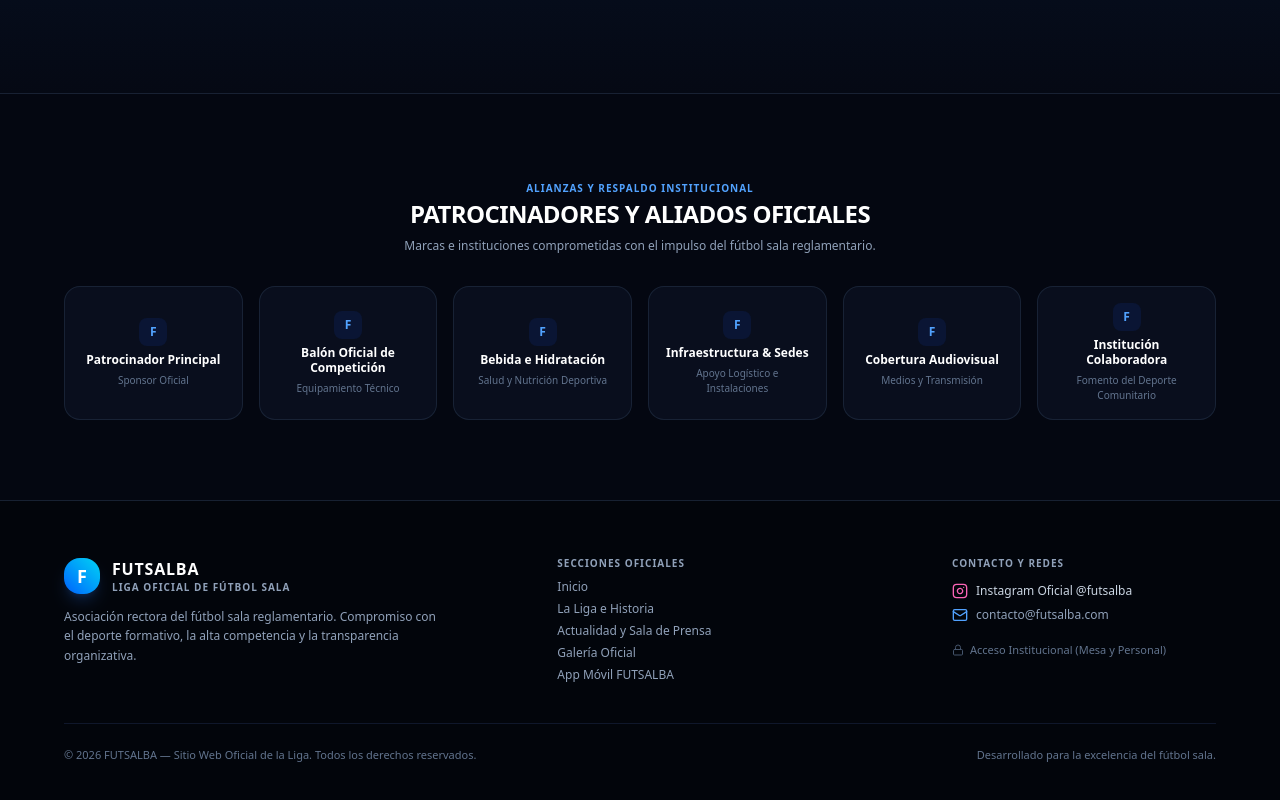
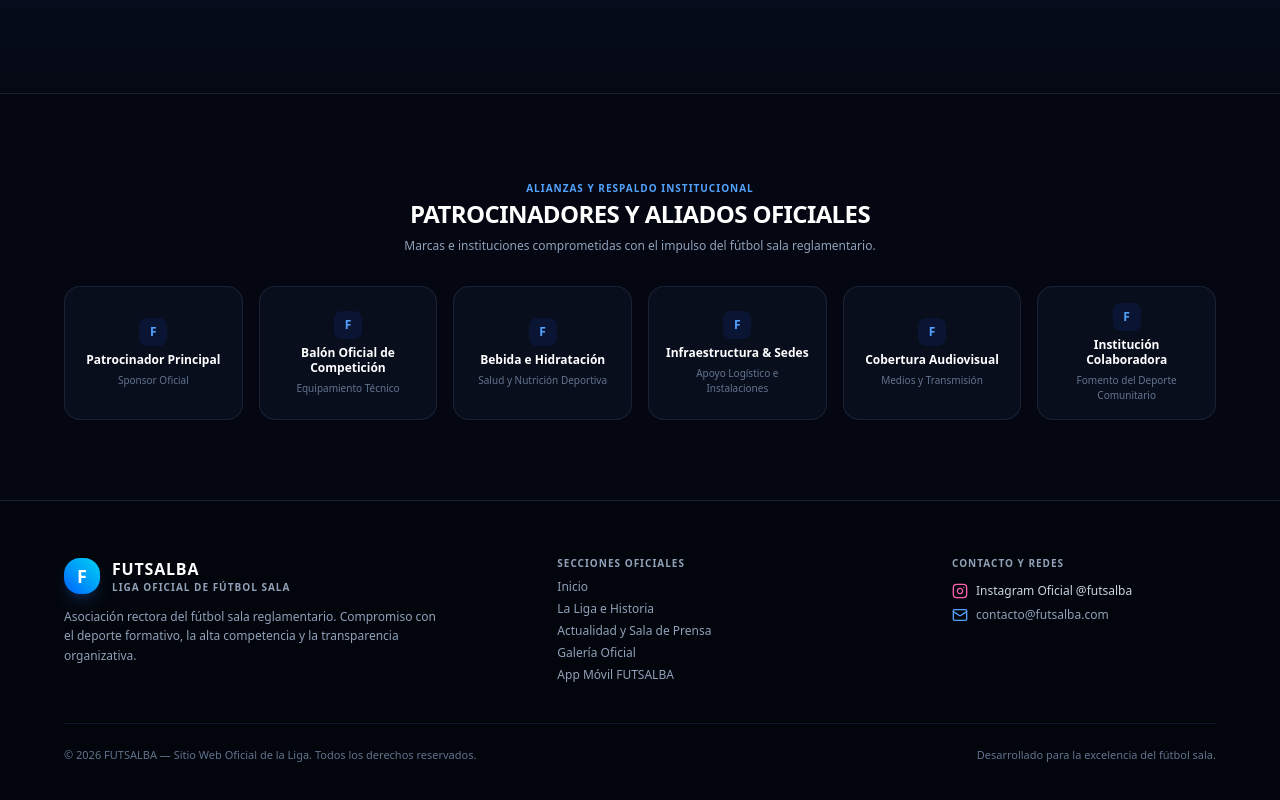
Before and after one commit to danimol34/futsalba-manager, a Next.js app: page / in a window 1280 px wide. Shown: the part 4543-5343 px from the top of the page. Built offline with nearby package versions, Linux system fonts and the light colour scheme; no server answers; the database is empty.

Commit message:
Eliminar enlace a acceso institucional del footer publico

```diff
--- a/app/page.tsx
+++ b/app/page.tsx
@@ -1,7 +1,6 @@
 "use client";
 
 import React, { useState } from "react";
-import Link from "next/link";
 import { PublicHeader } from "@/components/layout/PublicHeader";
 import { INITIAL_NEWS, NewsItem } from "@/app/noticias/page";
 import {
@@ -20,7 +19,6 @@ import {
   Users2,
   CalendarDays,
   FileText,
-  Lock,
   Sparkles,
 } from "lucide-react";
 
@@ -744,17 +742,6 @@ export default function HomePage() {
                   <span>contacto@futsalba.com</span>
                 </div>
               </div>
-
-              {/* Acceso discreto para árbitros/mesa/administración */}
-              <div className="pt-2">
-                <Link
-                  href="/acceso-institucional"
-                  className="inline-flex items-center gap-1.5 text-[11px] text-slate-500 hover:text-slate-300 transition-colors"
-                >
-                  <Lock className="w-3 h-3 text-slate-600" />
-                  <span>Acceso Institucional (Mesa y Personal)</span>
-                </Link>
-              </div>
             </div>
           </div>
 
```
